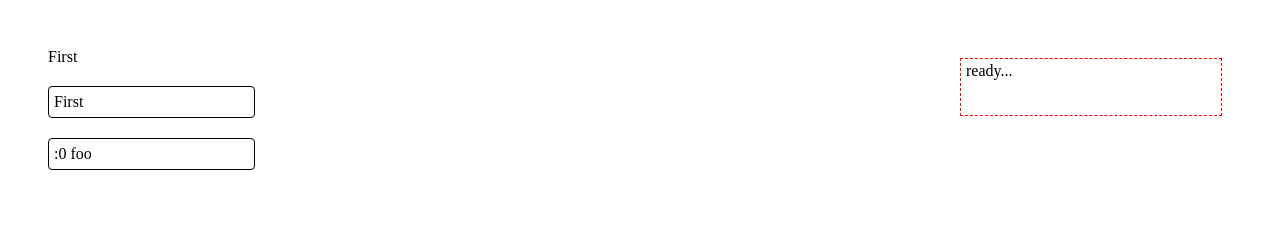
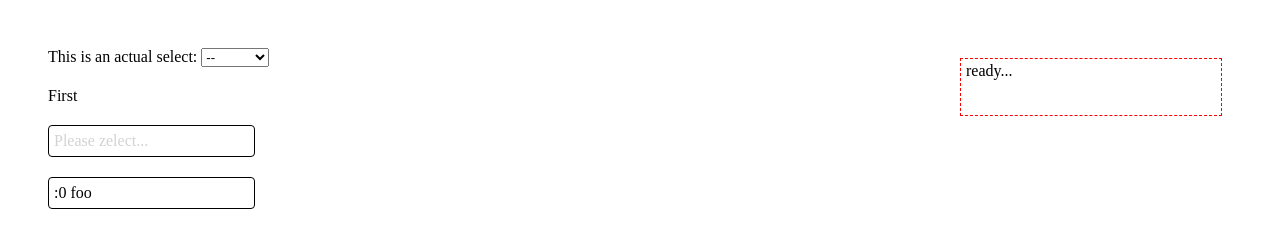
Before and after one commit to mtkopone/zelect, a website: page example.html in a window 1280 px wide. Drawn offline with Linux system fonts and the light colour scheme.

Commit message:
moving along nicely

```diff
--- a/async-zelect.js
+++ b/async-zelect.js
@@ -2,11 +2,16 @@
   opts:
     loader(term, page, callback): fn : load more items
     renderItem(item): fn : render the content of a single item
+    placeholder: "item": item to render as placeholder before anything is selected
+    throttle: ms to throttle filtering of results when search term updated
 */
 (function($) {
   var keys = { esc: 27 }
+  var defaults = { renderItem: defaultRenderItem, throttle: 300 }
 
-  $.fn.asyncZelect = function(opts) {
+  $.fn.zelect = function(opts) {
+    opts = $.extend({}, defaults, opts)
+
     return this.each(function() {
       var $select = $(this).hide()
 
@@ -16,14 +21,17 @@
       var $search = $('<input>').addClass('zearch')
       var $list = $('<ol>')
 
-      var loader = infiniteScroll($list, opts.loader, renderItem)
-      var throttledLoad = throttled(300, function() { loader($search.val()) })
+      var itemHandler = opts.loader
+        ? infiniteScroll($list, opts.loader, renderItem)
+        : selectBased($select, $list, renderItem)
+
+      var filter = throttled(opts.throttle, function() { itemHandler($.trim($search.val())) })
 
       $search.keyup(function(e) {
         if (e.which == keys.esc) {
           hide()
         } else {
-          throttledLoad()
+          filter()
         }
       })
 
@@ -35,18 +43,21 @@
         .append($selected)
         .append($dropdown.append($search).append($list))
 
-      loader($search.val(), function() {
-        selectItem($list.find('li:first'))
+      itemHandler($search.val(), function() {
+        if (opts.placeholder) {
+          $selected.html(opts.renderItem(opts.placeholder)).addClass('placeholder')
+        } else {
+          selectItem($list.find('li:first'))
+        }
         $select.trigger('ready')
-        return false
       })
 
       function selectItem($item) {
         var item = $item.data('zelect-item')
-        $selected.html(opts.renderItem(item))
+        $selected.html(opts.renderItem(item)).removeClass('placeholder')
         hide()
         if (item.value) $select.val(item.value)
-        $select.trigger('change', item)
+        $select.data('zelected', item).trigger('change', item)
       }
 
       function toggle() {
@@ -65,11 +76,27 @@
       function renderItem(item) {
         return $('<li>').data('zelect-item', item).append(opts.renderItem(item))
       }
+    })
+  }
 
-      function itemFromOption($e) {
-        return { id: $e.attr('value'), label: $e.text() }
-      }
+  function selectBased($select, $list, renderItemFn) {
+    $select.find('option').each(function() {
+      $list.append(renderItemFn(itemFromOption($(this))))
     })
+    function itemFromOption($e) {
+      return { value: $e.attr('value'), label: $e.text() }
+    }
+    function filter(term) {
+      var regexp = new RegExp('(^|\\s)'+term, 'i')
+      $list.find('li').each(function() {
+        var $li = $(this)
+        $li.toggle(regexp.test($li.text()))
+      })
+    }
+    return function(term, callback) {
+      filter(term)
+      if (callback) callback()
+    }
   }
 
   function infiniteScroll($list, loadFn, renderItemFn) {
@@ -103,8 +130,8 @@
       return lastElementVisible
     }
 
-    return function(t, callback) {
-      state = { id:state.id+1, term:t, page:0, loading:false, callback:callback }
+    return function(term, callback) {
+      state = { id:state.id+1, term:term, page:0, loading:false, callback:callback }
       load()
     }
   }
@@ -117,4 +144,12 @@
     }
   }
 
+  function defaultRenderItem(item) {
+    if ($.type(item) === 'string') {
+      return item
+    } else if (item.label) {
+      return item.label
+    }
+  }
+
 })(jQuery)
--- a/example.html
+++ b/example.html
@@ -7,8 +7,8 @@
   <script>
     $(function() {
       $('#minimal select').zelect()
-      $('#styled select').zelect().on('change', function(e, item) { $('#output').text(JSON.stringify(item)) })
-      $('#async select').asyncZelect({ loader:loader, renderItem:renderItem })
+      $('#styled select').zelect({ placeholder:'Please zelect...'}).on('change', function(e, item) { $('#output').text(JSON.stringify(item)) })
+      $('#async select').zelect({ loader:loader, renderItem:renderItem })
         .on('change', function(e, item) { $('#output').text(JSON.stringify(item)) })
         .on('ready', function() { $('#output').text('ready...') })
     })
@@ -39,6 +39,7 @@
       border-radius: 4px;
       padding-left: 5px;
     }
+    #styled .placeholder { color: lightgray; }
     #async ol,
     #styled ol {
       padding-left: 0;
@@ -57,6 +58,15 @@
 <body>
   <div id="output"></div>
 
+  <div>
+    This is an actual select:
+    <select>
+      <option>--</option>
+      <option>First</option>
+      <option>Second</option>
+      <option>Third</option>
+    </select>
+  </div>
   <div id="minimal">
     <select>
       <option>First</option>
--- a/zelect.js
+++ b/zelect.js
@@ -1,7 +1,7 @@
 (function($) {
   var keys = { esc: 27 }
 
-  $.fn.zelect = function(opts) {
+  $.fn.oldZelect = function(opts) {
     return this.each(function() {
       var $select = $(this).hide()
 
```
